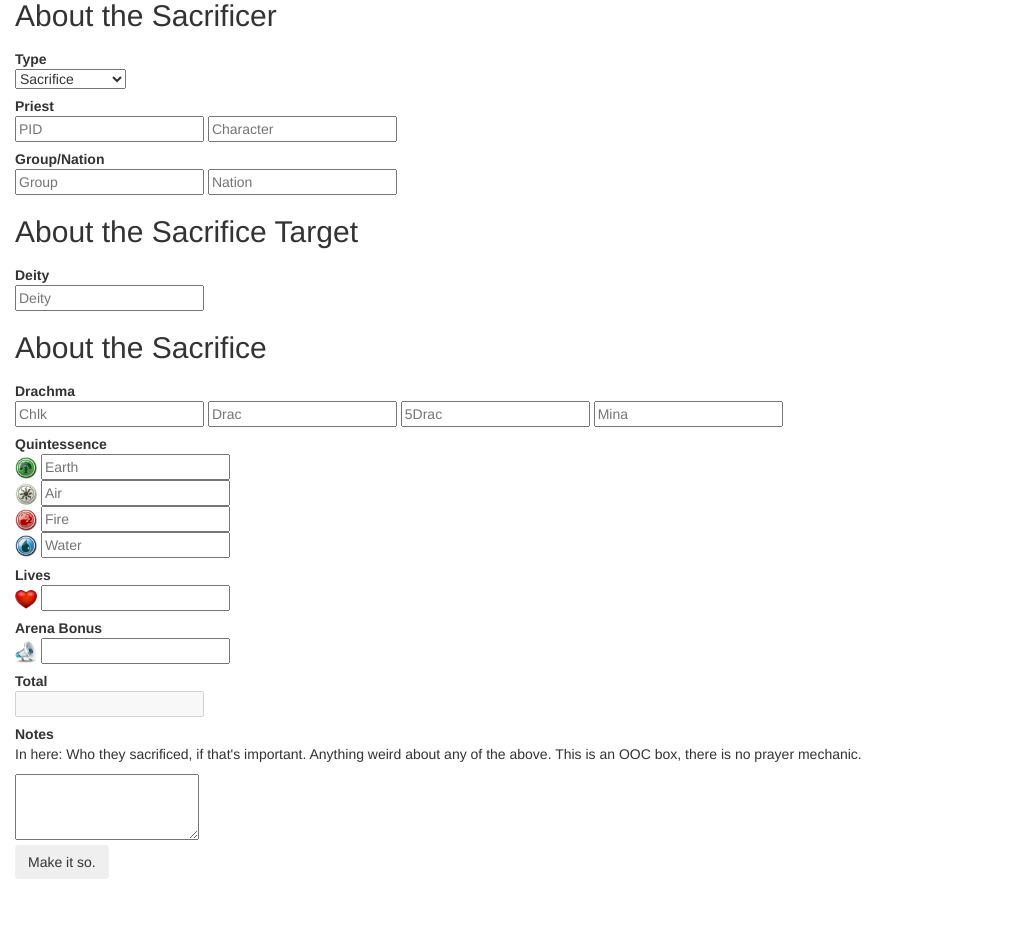
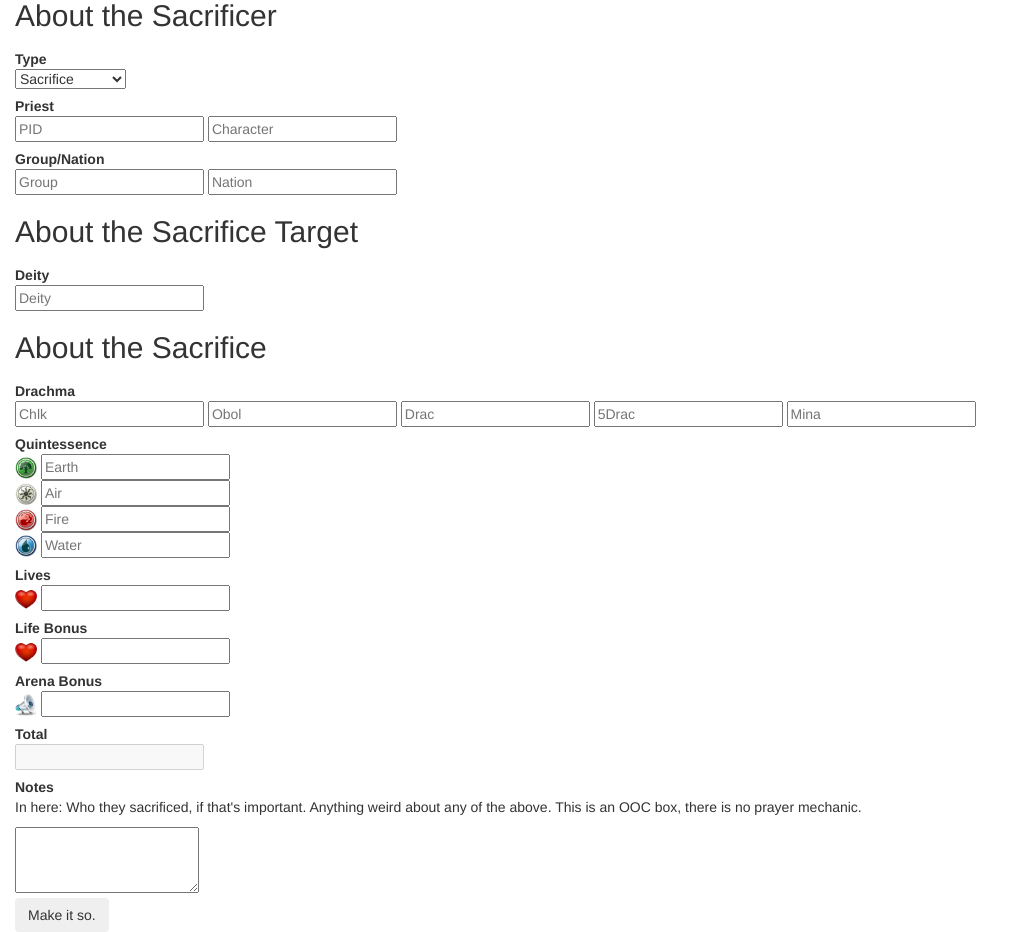
Before and after one commit to aquarion/Mimir, a PHP site: template views/altar/add.php in a window 1280 px wide. Shown: the part 261-1193 px from the top of the page, without its empty margins (0-1024 px from the left). Before the commit the page ends 1140 px from the top, so only its background shows below. Run offline with PHP 8.4, Linux system fonts and the light colour scheme; the template is opened without the code that fills it, so the values that code supplies are empty; some libraries are stand-ins or nearby versions.

Commit message:
Javascript addition in the sacrifice form

```diff
--- a/views/altar/add.php
+++ b/views/altar/add.php
@@ -64,10 +64,11 @@
           <label class="control-label" for="inputDrachma">Drachma</label>
           <div class="controls">
 
-            <input type="number" class="input-mini" id="chalkoi" placeholder="Chlk">
-            <input type="number" class="input-mini" id="drachma" placeholder="Drac">
-            <input type="number" class="input-mini" id="pentadrachma" placeholder="5Drac">
-            <input type="number" class="input-mini" id="Mina" placeholder="Mina">
+            <input type="number" class="input-mini kudossrc" data-value="0.05" id="chalkoi" placeholder="Chlk">
+            <input type="number" class="input-mini kudossrc" data-value="0.25" id="obol" placeholder="Obol">
+            <input type="number" class="input-mini kudossrc" data-value="1" id="drachma" placeholder="Drac">
+            <input type="number" class="input-mini kudossrc" data-value="5" id="pentadrachma" placeholder="5Drac">
+            <input type="number" class="input-mini kudossrc" data-value="20" id="Mina" placeholder="Mina">
 
           </div>
         </div>
@@ -76,20 +77,20 @@
           <div class="controls">
 
             <div class="input-prepend">
-            <span class="add-on"><img src="/assets/home/img/elements/Green.png" width="22px"></span>
-            <input type="number" class="input-mini" id="earth" placeholder="Earth">
+            <span class="add-on kudos"><img src="/assets/home/img/elements/Green.png" width="22px"></span>
+            <input type="number" class="input-mini kudossrc" data-value="5" id="earth" placeholder="Earth">
             </div>
             <div class="input-prepend">
             <span class="add-on"><img src="/assets/home/img/elements/White.png" width="22px"></span>
-            <input type="number" class="input-mini" id="air" placeholder="Air">
+            <input type="number" class="input-mini kudossrc" data-value="5" id="air" placeholder="Air">
             </div>
             <div class="input-prepend">
             <span class="add-on"><img src="/assets/home/img/elements/Red.png" width="22px"></span>
-            <input type="number" class="input-mini" id="fire" placeholder="Fire">
+            <input type="number" class="input-mini kudossrc" data-value="5" id="fire" placeholder="Fire">
             </div>
             <div class="input-prepend">
             <span class="add-on"><img src="/assets/home/img/elements/Blue.png" width="22px"></span>
-            <input type="number" class="input-mini" id="water" placeholder="Water">
+            <input type="number" class="input-mini kudossrc" data-value="5" id="water" placeholder="Water">
             </div>
 
           </div>
@@ -101,18 +102,28 @@
 
             <div class="input-prepend">
             <span class="add-on"><img src="/assets/home/img/heart-icon.png" width="22px"></span>
-            <input type="number" class="input-mini" id="lives" placeholder="">
+            <input type="number" class="input-mini" id="lives" data-value="10" placeholder="">
+            </div>
+          </div>
+        </div>
+        <div class="control-group">
+          <label class="control-label" for="inputLives">Life Bonus</label>
+          <div class="controls">
+
+            <div class="input-prepend">
+            <span class="add-on"><img src="/assets/home/img/heart-icon.png" width="22px"></span>
+            <input type="number" class="input-mini kudossrc" data-value="1" id="life_bonus" placeholder="">
             </div>
           </div>
         </div>
 
         <div class="control-group">
-          <label class="control-label" for="inputArena">Arena Bonus</label>
+          <label class="control-label" for="inputArena" >Arena Bonus</label>
           <div class="controls">
 
             <div class="input-prepend">
             <span class="add-on"><img src="/assets/home/img/announcementIcon.png" width="22px"></span>
-            <input type="number" class="input-mini" id="Arena" placeholder="">
+            <input type="number" class="input-mini kudossrc" data-value="1" id="Arena" placeholder="">
             </div>
           </div>
         </div>
@@ -143,3 +154,36 @@
 
   </div>
 </div>
+<script type="text/javascript">
+
+Altar = {
+
+    recalculate_total : function(){
+        var total = 0;
+        $(".kudossrc").each(function(thing){
+            thing = $(this);
+            thisTotal = thing.val() * thing.attr("data-value");
+            //console.log(this.id+" @ "+thing.val() +" x "+thing.attr("data-value")+" = "+thisTotal);
+            total = total + thisTotal;
+        });
+        $('#total').val(total);
+    },
+
+    recalculate_life_bonus : function(){
+        lives = $('#lives').val();
+        value = $('#lives').attr("data-value");
+        $('#life_bonus').val(lives*value);
+        Altar.recalculate_total();
+    },
+
+    add_init : function(){
+        console.log("Hello World");
+        $(".kudossrc").change(Altar.recalculate_total);
+        $("#lives").change(Altar.recalculate_life_bonus);
+
+    }
+
+}
+
+$(document).ready(Altar.add_init)
+</script>
```
